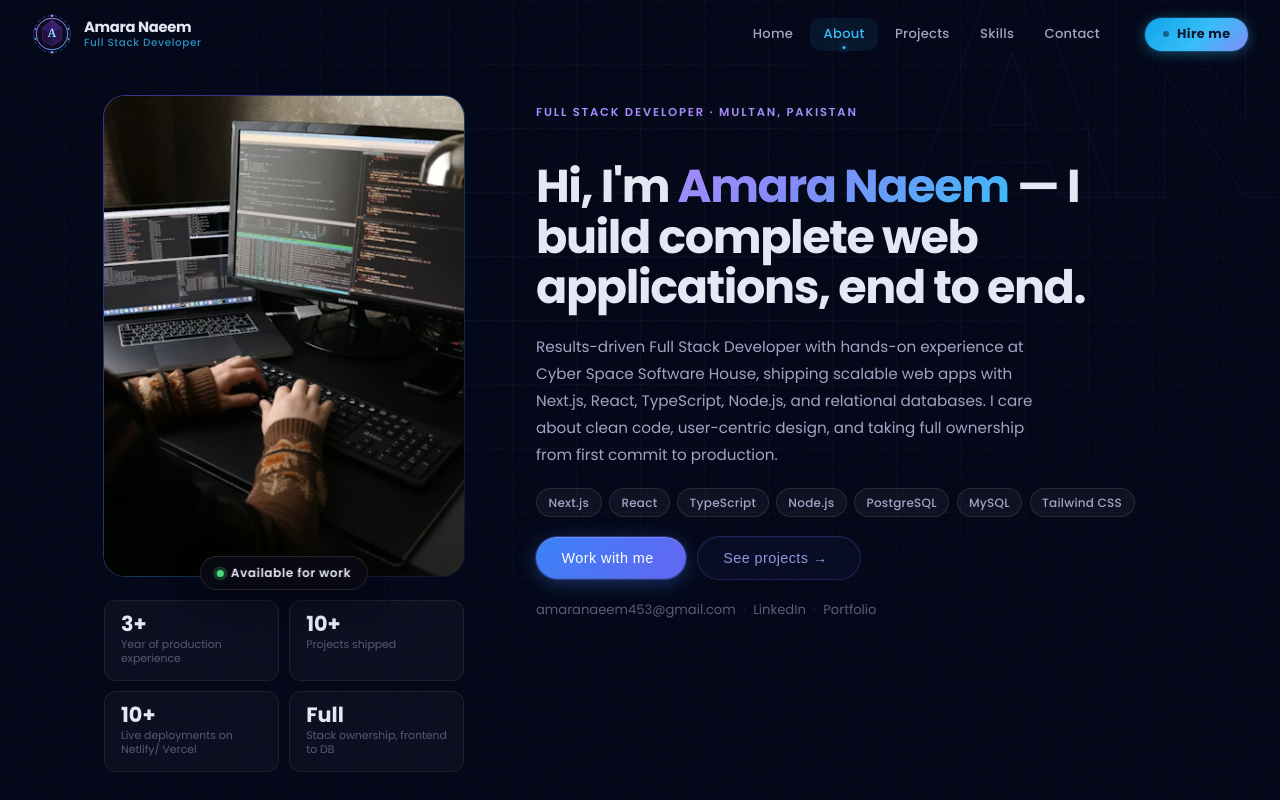
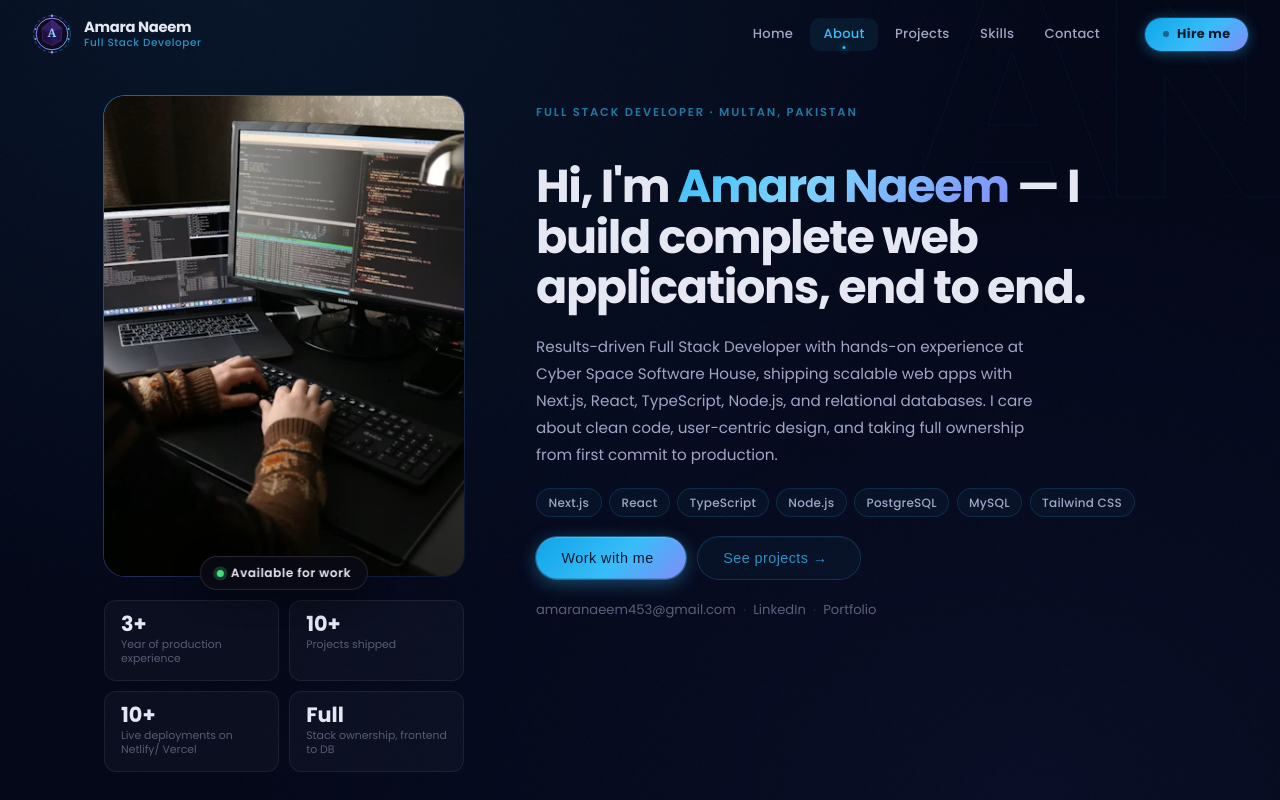
Before and after one commit to AMARA-code/myPortfolio, a React (Vite) app: page /about in a window 1280 px wide. Shown: the top 800 px of the page. Built offline with nearby package versions, Linux system fonts and the light colour scheme.

Commit message:
updated buttons

```diff
--- a/index.html
+++ b/index.html
@@ -3,12 +3,29 @@
   <head>
     <meta charset="UTF-8" />
     <title>Amara Naeem | Full Stack Developer Portfolio</title>
+
     <meta name="viewport" content="width=device-width, initial-scale=1" />
     <meta
       name="description"
       content="Premium full stack developer portfolio showcasing modern React, TypeScript, and UI/UX focused web applications."
     />
+
+    <!-- Prevent white flash on mobile (IMPORTANT FIX) -->
+    <style>
+      html,
+      body {
+        margin: 0;
+        padding: 0;
+        background-color: #080e20;
+      }
+    </style>
+
+    <!-- Mobile browser theme color -->
+    <meta name="theme-color" content="#080e20" />
+
     <link rel="icon" type="image/svg+xml" href="/favicon.svg" />
+
+    <!-- Fonts -->
     <link rel="preconnect" href="https://fonts.googleapis.com" />
     <link rel="preconnect" href="https://fonts.gstatic.com" crossorigin />
     <link
@@ -16,6 +33,7 @@
       rel="stylesheet"
     />
   </head>
+
   <body>
     <div id="root"></div>
     <script type="module" src="/src/main.tsx"></script>
--- a/src/styles/_globals.scss
+++ b/src/styles/_globals.scss
@@ -17,7 +17,18 @@ body,
 
 body {
   font-family: $font-family-base;
-  background: radial-gradient(circle at top, #020617 0, #020617 40%, #020617);
+
+  /* VERY IMPORTANT: instant paint color */
+  background-color: #020617;
+
+  /* your gradients layered on top */
+  background-image:
+    radial-gradient(ellipse at 20% 0%, rgba(56, 189, 248, 0.07), transparent 55%),
+    radial-gradient(ellipse at 80% 100%, rgba(99, 102, 241, 0.06), transparent 55%);
+
+  background-repeat: no-repeat;
+  background-attachment: fixed;
+
   color: $color-text;
   -webkit-font-smoothing: antialiased;
 }
@@ -56,7 +67,8 @@ img {
   text-transform: uppercase;
   letter-spacing: 0.16em;
   font-size: 0.75rem;
-  color: $color-text-muted;
+  // Cyan eyebrow — matches footer col-headings
+  color: rgba(56, 189, 248, 0.6);
   margin-bottom: 1rem;
 }
 
@@ -83,7 +95,8 @@ img {
 }
 
 ::-webkit-scrollbar-thumb {
-  background: linear-gradient(180deg, $color-accent, $color-highlight);
+  // Cyan → indigo gradient matching footer shimmer
+  background: linear-gradient(180deg, #38bdf8, #818cf8);
   border-radius: $radius-pill;
 }
 
@@ -99,12 +112,14 @@ img {
   border-radius: 999px;
   font-size: 0.8rem;
   font-weight: 500;
-  border: 1px solid currentColor;
-  opacity: 0.7;
+  // Cyan border tint to match global theme
+  border: 1px solid rgba(56, 189, 248, 0.35);
+  color: rgba(56, 189, 248, 0.8);
+  opacity: 0.85;
 }
 
 // ═══════════════════════════════════════════════════════════════════════════════
-// BUTTON COMPONENT
+// BUTTON COMPONENT  (glassy variants — mirrors _button.scss defaults)
 // ═══════════════════════════════════════════════════════════════════════════════
 
 .btn {
@@ -150,41 +165,36 @@ img {
   opacity: 1;
 }
 
-// ── PRIMARY — dark glassy indigo at rest, deep purple bloom on hover ─────────
-//    Semi-transparent bg + indigo border so the dark page shows through.
-//    Hover: fills with solid indigo + fires the signature purple glow.
+// ── PRIMARY — cyan solid, matches footer CTA ──────────────────────────────────
 .btn--primary {
-  background: rgba(99, 102, 241, 0.1);           // glassy indigo tint
-  color: #a5b4fc;                                 // soft lavender text
+  background: linear-gradient(135deg, #0ea5e9, #38bdf8 55%, #818cf8);
+  color: #0c1a2e;
   box-shadow:
-    0 0 0 1px rgba(99, 102, 241, 0.45),           // indigo border ring
-    0 4px 20px rgba(79, 70, 229, 0.2),            // subtle depth
-    inset 0 1px 0 rgba(255, 255, 255, 0.06),      // top sheen
-    inset 0 -1px 0 rgba(0, 0, 0, 0.2);            // bottom depth
-  backdrop-filter: blur(12px);
-  -webkit-backdrop-filter: blur(12px);
+    0 0 0 1px rgba(56, 189, 248, 0.4),
+    0 4px 18px rgba(56, 189, 248, 0.38),
+    inset 0 1px 0 rgba(255, 255, 255, 0.18),
+    inset 0 -1px 0 rgba(0, 0, 0, 0.15);
 
   .btn__glow {
     background: radial-gradient(
       ellipse at 50% 0%,
-      rgba(99, 102, 241, 0.18) 0%,
+      rgba(56, 189, 248, 0.2) 0%,
       transparent 70%
     );
   }
 
   &:hover {
-    background: rgba(99, 102, 241, 0.22);          // fills in more on hover
-    color: #e0e7ff;                                 // brightens to near-white
+    background: linear-gradient(135deg, #38bdf8, #7dd3fc 55%, #a5b4fc);
     box-shadow:
-      0 0 0 1.5px rgba(99, 102, 241, 0.75),        // border intensifies
-      0 8px 36px rgba(79, 70, 229, 0.65),           // deep purple bloom
+      0 0 0 1.5px rgba(56, 189, 248, 0.7),
+      0 8px 26px rgba(56, 189, 248, 0.5),
       0 2px 10px rgba(0, 0, 0, 0.4),
-      inset 0 1px 0 rgba(255, 255, 255, 0.1),
-      inset 0 -1px 0 rgba(0, 0, 0, 0.15);
+      inset 0 1px 0 rgba(255, 255, 255, 0.22),
+      inset 0 -1px 0 rgba(0, 0, 0, 0.1);
   }
 }
 
-// ── SECONDARY — cyan glass ───────────────────────────────────────────────────
+// ── SECONDARY — glassy cyan glass ────────────────────────────────────────────
 .btn--secondary {
   background: rgba(56, 189, 248, 0.07);
   color: #38bdf8;
@@ -214,12 +224,12 @@ img {
   }
 }
 
-// ── GHOST — purple hairline border, frosted, brightens on hover ──────────────
+// ── GHOST — cyan hairline border, frosted ────────────────────────────────────
 .btn--ghost {
-  background: rgba(99, 102, 241, 0.04);
-  color: rgba(165, 180, 252, 0.7);
+  background: rgba(56, 189, 248, 0.04);
+  color: rgba(56, 189, 248, 0.75);
   box-shadow:
-    0 0 0 1px rgba(99, 102, 241, 0.22),
+    0 0 0 1px rgba(56, 189, 248, 0.22),
     inset 0 1px 0 rgba(255, 255, 255, 0.03);
   backdrop-filter: blur(8px);
   -webkit-backdrop-filter: blur(8px);
@@ -227,17 +237,17 @@ img {
   .btn__glow {
     background: radial-gradient(
       ellipse at 50% 0%,
-      rgba(99, 102, 241, 0.1) 0%,
+      rgba(56, 189, 248, 0.1) 0%,
       transparent 65%
     );
   }
 
   &:hover {
-    background: rgba(99, 102, 241, 0.1);
-    color: #c7d2fe;
+    background: rgba(56, 189, 248, 0.1);
+    color: #bae6fd;
     box-shadow:
-      0 0 0 1.5px rgba(99, 102, 241, 0.5),
-      0 6px 24px rgba(79, 70, 229, 0.28),
+      0 0 0 1.5px rgba(56, 189, 248, 0.5),
+      0 6px 24px rgba(56, 189, 248, 0.18),
       inset 0 1px 0 rgba(255, 255, 255, 0.06);
   }
 }
--- a/src/styles/components/_button.scss
+++ b/src/styles/components/_button.scss
@@ -63,65 +63,66 @@
     filter: grayscale(0.3);
   }
 
-  // ── PRIMARY — solid blue → indigo fill, strong bloom on hover ─────────────
+  // ── PRIMARY — cyan → sky fill, matches footer CTA button ──────────────────
   &--primary {
-    background: linear-gradient(120deg, #3b82f6 0%, #6366f1 100%);
-    color: #fff;
+    background: linear-gradient(135deg, #0ea5e9, #38bdf8 55%, #818cf8);
+    color: #0c1a2e;
     box-shadow:
-      0 0 0 1px rgba(99, 102, 241, 0.4),
-      0 4px 20px rgba(59, 130, 246, 0.35),
+      0 0 0 1px rgba(56, 189, 248, 0.4),
+      0 4px 18px rgba(56, 189, 248, 0.38),
       inset 0 1px 0 rgba(255, 255, 255, 0.18),
       inset 0 -1px 0 rgba(0, 0, 0, 0.15);
 
     &:hover {
-      background: linear-gradient(120deg, #60a5fa 0%, #818cf8 100%);
-      box-shadow:
-        0 0 0 1.5px rgba(99, 102, 241, 0.7),
-        0 8px 36px rgba(59, 130, 246, 0.55),
-        0 4px 12px rgba(99, 102, 241, 0.4),
-        inset 0 1px 0 rgba(255, 255, 255, 0.22),
-        inset 0 -1px 0 rgba(0, 0, 0, 0.1);
-    }
-  }
-
-  // ── SECONDARY — solid cyan fill ────────────────────────────────────────────
-  &--secondary {
-    background: linear-gradient(120deg, #0ea5e9 0%, #38bdf8 100%);
-    color: #fff;
-    box-shadow:
-      0 0 0 1px rgba(56, 189, 248, 0.4),
-      0 4px 20px rgba(14, 165, 233, 0.35),
-      inset 0 1px 0 rgba(255, 255, 255, 0.18),
-      inset 0 -1px 0 rgba(0, 0, 0, 0.15);
-
-    &:hover {
-      background: linear-gradient(120deg, #38bdf8 0%, #7dd3fc 100%);
+      background: linear-gradient(135deg, #38bdf8, #7dd3fc 55%, #a5b4fc);
       box-shadow:
         0 0 0 1.5px rgba(56, 189, 248, 0.7),
-        0 8px 36px rgba(14, 165, 233, 0.55),
+        0 8px 26px rgba(56, 189, 248, 0.5),
         0 4px 12px rgba(56, 189, 248, 0.35),
         inset 0 1px 0 rgba(255, 255, 255, 0.22),
         inset 0 -1px 0 rgba(0, 0, 0, 0.1);
     }
   }
 
-  // ── GHOST — indigo hairline border, transparent fill, fills on hover ───────
+  // ── SECONDARY — glassy cyan, matches footer nav/card borders ──────────────
+  &--secondary {
+    background: rgba(56, 189, 248, 0.07);
+    color: #38bdf8;
+    box-shadow:
+      0 0 0 1px rgba(56, 189, 248, 0.2),
+      0 4px 16px rgba(0, 0, 0, 0.3),
+      inset 0 1px 0 rgba(56, 189, 248, 0.06);
+    backdrop-filter: blur(10px);
+    -webkit-backdrop-filter: blur(10px);
+
+    &:hover {
+      background: rgba(56, 189, 248, 0.13);
+      color: #7dd3fc;
+      box-shadow:
+        0 0 0 1.5px rgba(56, 189, 248, 0.45),
+        0 8px 28px rgba(56, 189, 248, 0.14),
+        0 2px 8px rgba(0, 0, 0, 0.35),
+        inset 0 1px 0 rgba(56, 189, 248, 0.1);
+    }
+  }
+
+  // ── GHOST — cyan hairline border, frosted, brightens on hover ─────────────
   &--ghost {
-    background: rgba(99, 102, 241, 0.05);
-    color: rgba(165, 180, 252, 0.85);
+    background: rgba(56, 189, 248, 0.04);
+    color: rgba(56, 189, 248, 0.75);
     box-shadow:
-      0 0 0 1px rgba(99, 102, 241, 0.3),
-      inset 0 1px 0 rgba(255, 255, 255, 0.04);
+      0 0 0 1px rgba(56, 189, 248, 0.22),
+      inset 0 1px 0 rgba(255, 255, 255, 0.03);
     backdrop-filter: blur(8px);
     -webkit-backdrop-filter: blur(8px);
 
     &:hover {
-      background: rgba(99, 102, 241, 0.15);
-      color: #e0e7ff;
+      background: rgba(56, 189, 248, 0.1);
+      color: #bae6fd;
       box-shadow:
-        0 0 0 1.5px rgba(99, 102, 241, 0.55),
-        0 6px 24px rgba(79, 70, 229, 0.3),
-        inset 0 1px 0 rgba(255, 255, 255, 0.08);
+        0 0 0 1.5px rgba(56, 189, 248, 0.5),
+        0 6px 24px rgba(56, 189, 248, 0.18),
+        inset 0 1px 0 rgba(255, 255, 255, 0.06);
     }
   }
 }
--- a/src/styles/pages/_about.scss
+++ b/src/styles/pages/_about.scss
@@ -36,7 +36,7 @@
     width: min(600px, 85%);
     height: 1px;
     margin: 0 auto;
-    background: linear-gradient(90deg, transparent, rgba(167,139,250,0.2), transparent);
+    background: linear-gradient(90deg, transparent, rgba(56, 189, 248, 0.15), transparent);
   }
 
   // ── Shared section header ─────────────────────────────────────────────────
@@ -51,7 +51,7 @@
     font-weight: 600;
     letter-spacing: 0.16em;
     text-transform: uppercase;
-    color: #a78bfa;
+    color: rgba(56, 189, 248, 0.6);
     margin-bottom: 0.75rem;
   }
 
@@ -73,7 +73,7 @@
     font-weight: 600;
     letter-spacing: 0.16em;
     text-transform: uppercase;
-    color: #a78bfa;
+    color: rgba(56, 189, 248, 0.6);
     margin: 0 0 1.25rem;
     opacity: 0.85;
   }
@@ -90,17 +90,7 @@
     @media (max-width: $bp-md) { padding-block: 3.5rem 3rem; }
   }
 
-  &__hero-grid-bg {
-    position: absolute;
-    inset: 0;
-    z-index: 0;
-    pointer-events: none;
-    background-image:
-      linear-gradient(to right,  rgba(255,255,255,0.03) 1px, transparent 1px),
-      linear-gradient(to bottom, rgba(255,255,255,0.03) 1px, transparent 1px);
-    background-size: 64px 64px;
-    mask-image: radial-gradient(ellipse 90% 70% at 50% 30%, black 20%, transparent 100%);
-  }
+  // REMOVED: &__hero-grid-bg — horizontal/vertical line pattern deleted
 
   // Large decorative letters behind everything
   &__hero-deco {
@@ -112,7 +102,7 @@
     letter-spacing: -0.06em;
     line-height: 1;
     color: transparent;
-    -webkit-text-stroke: 1px rgba(167,139,250,0.08);
+    -webkit-text-stroke: 1px rgba(56, 189, 248, 0.06);
     pointer-events: none;
     user-select: none;
     z-index: 0;
@@ -163,7 +153,7 @@
     color: #e5e7f3;
 
     &--accent {
-      background: linear-gradient(135deg, #a78bfa 0%, #818cf8 40%, #38bdf8 100%);
+      background: linear-gradient(135deg, #38bdf8 0%, #7dd3fc 40%, #818cf8 100%);
       -webkit-background-clip: text;
       -webkit-text-fill-color: transparent;
       background-clip: text;
@@ -192,16 +182,16 @@
     font-weight: 500;
     padding: 0.28rem 0.72rem;
     border-radius: 999px;
-    border: 1px solid rgba(255,255,255,0.1);
-    background: rgba(255,255,255,0.045);
+    border: 1px solid rgba(56, 189, 248, 0.15);
+    background: rgba(56, 189, 248, 0.04);
     color: $color-text-muted;
     letter-spacing: 0.02em;
     white-space: nowrap;
     transition: border-color 0.2s, background 0.2s;
 
     &:hover {
-      border-color: rgba(167,139,250,0.35);
-      background: rgba(167,139,250,0.07);
+      border-color: rgba(56, 189, 248, 0.35);
+      background: rgba(56, 189, 248, 0.08);
     }
   }
 
@@ -230,7 +220,7 @@
 
     &:hover {
       opacity: 1;
-      border-bottom-color: rgba(167,139,250,0.5);
+      border-bottom-color: rgba(56, 189, 248, 0.45);
     }
   }
 
@@ -264,8 +254,8 @@
     transition: border-color 0.25s, background 0.25s;
 
     &:hover {
-      border-color: rgba(167,139,250,0.2);
-      background: rgba(167,139,250,0.04);
+      border-color: rgba(56, 189, 248, 0.2);
+      background: rgba(56, 189, 248, 0.04);
     }
   }
 
@@ -299,9 +289,9 @@
     inset: -1px;
     border-radius: 22px;
     background: linear-gradient(135deg,
-      rgba(139,92,246,0.5) 0%,
-      rgba(56,189,248,0.3) 50%,
-      rgba(139,92,246,0.08) 100%
+      rgba(56, 189, 248, 0.5) 0%,
+      rgba(129, 140, 248, 0.3) 50%,
+      rgba(56, 189, 248, 0.08) 100%
     );
     z-index: 0;
   }
@@ -357,12 +347,12 @@
     flex-shrink: 0;
   }
 
-  // ── Bio card (kept for backwards compat, now optional) ────────────────────
+  // ── Bio card ──────────────────────────────────────────────────────────────
   &__bio-card {
     margin-top: 1rem;
     padding: 1.5rem;
     border-radius: 16px;
-    border: 1px solid rgba(255,255,255,0.07);
+    border: 1px solid rgba(56, 189, 248, 0.08);
     background: rgba(255,255,255,0.025);
 
     @media (max-width: $bp-lg) { max-width: 480px; margin-inline: auto; }
@@ -457,8 +447,8 @@
     transition: border-color 0.25s, background 0.25s;
 
     &:hover {
-      border-color: rgba(167,139,250,0.15);
-      background: rgba(167,139,250,0.03);
+      border-color: rgba(56, 189, 248, 0.15);
+      background: rgba(56, 189, 248, 0.03);
     }
 
     @media (max-width: $bp-md) {
@@ -474,7 +464,7 @@
     font-weight: 700;
     letter-spacing: 0.12em;
     text-transform: uppercase;
-    color: #a78bfa;
+    color: rgba(56, 189, 248, 0.6);
     opacity: 0.7;
     padding-top: 0.3rem;
 
@@ -501,8 +491,8 @@
     transition: border-color 0.2s, background 0.2s, opacity 0.2s;
 
     &:hover {
-      border-color: rgba(167,139,250,0.3);
-      background: rgba(167,139,250,0.07);
+      border-color: rgba(56, 189, 248, 0.3);
+      background: rgba(56, 189, 248, 0.07);
       opacity: 1;
     }
   }
@@ -546,7 +536,7 @@
       position: absolute;
       top: 0; left: 0;
       width: 3px; height: 100%;
-      background: var(--pillar-color, #a78bfa);
+      background: var(--pillar-color, #38bdf8);
       border-radius: 20px 0 0 20px;
       opacity: 0.55;
     }
@@ -557,7 +547,7 @@
       top: -60px; right: -60px;
       width: 200px; height: 200px;
       border-radius: 50%;
-      background: radial-gradient(circle, var(--pillar-color, #a78bfa) 0%, transparent 70%);
+      background: radial-gradient(circle, var(--pillar-color, #38bdf8) 0%, transparent 70%);
       opacity: 0.06;
       pointer-events: none;
     }
@@ -568,7 +558,7 @@
     font-size: 0.68rem;
     font-weight: 700;
     letter-spacing: 0.14em;
-    color: var(--pillar-color, #a78bfa);
+    color: var(--pillar-color, #38bdf8);
     opacity: 0.65;
     margin-bottom: 0.6rem;
   }
@@ -577,7 +567,7 @@
     width: 32px;
     height: 2px;
     border-radius: 999px;
-    background: var(--pillar-color, #a78bfa);
+    background: var(--pillar-color, #38bdf8);
     opacity: 0.5;
     margin-bottom: 1.1rem;
   }
@@ -616,8 +606,8 @@
     transition: border-color 0.2s, background 0.2s, opacity 0.2s;
 
     &:hover {
-      border-color: color-mix(in srgb, var(--pillar-color, #a78bfa) 40%, transparent);
-      background: color-mix(in srgb, var(--pillar-color, #a78bfa) 8%, transparent);
+      border-color: color-mix(in srgb, var(--pillar-color, #38bdf8) 40%, transparent);
+      background: color-mix(in srgb, var(--pillar-color, #38bdf8) 8%, transparent);
       opacity: 1;
     }
   }
@@ -651,8 +641,8 @@
     width: 1px;
     background: linear-gradient(180deg,
       transparent 0%,
-      rgba(167,139,250,0.35) 10%,
-      rgba(167,139,250,0.35) 90%,
+      rgba(56, 189, 248, 0.3) 10%,
+      rgba(56, 189, 248, 0.3) 90%,
       transparent 100%
     );
 
@@ -695,8 +685,8 @@
     transform: translate(-50%, -50%);
     width: 12px; height: 12px;
     border-radius: 50%;
-    background: #a78bfa;
-    box-shadow: 0 0 0 4px rgba(167,139,250,0.15), 0 0 16px rgba(167,139,250,0.3);
+    background: #38bdf8;
+    box-shadow: 0 0 0 4px rgba(56, 189, 248, 0.15), 0 0 16px rgba(56, 189, 248, 0.3);
     z-index: 1;
 
     @media (max-width: $bp-md) {
@@ -713,7 +703,7 @@
     transition: border-color 0.3s, transform 0.3s;
 
     &:hover {
-      border-color: rgba(167,139,250,0.25);
+      border-color: rgba(56, 189, 248, 0.25);
       transform: translateY(-2px);
     }
 
@@ -726,7 +716,7 @@
     font-weight: 700;
     letter-spacing: 0.14em;
     text-transform: uppercase;
-    color: #a78bfa;
+    color: rgba(56, 189, 248, 0.75);
     margin-bottom: 0.4rem;
     opacity: 0.8;
   }
@@ -776,8 +766,8 @@
     transition: border-color 0.3s, background 0.3s, transform 0.3s;
 
     &:hover {
-      border-color: rgba(167,139,250,0.2);
-      background: rgba(167,139,250,0.04);
+      border-color: rgba(56, 189, 248, 0.2);
+      background: rgba(56, 189, 248, 0.04);
       transform: translateY(-4px);
     }
   }
@@ -785,7 +775,7 @@
   &__value-icon {
     display: block;
     font-size: 2rem;
-    color: #a78bfa;
+    color: #38bdf8;
     margin-bottom: 1rem;
     line-height: 1;
   }
@@ -825,7 +815,7 @@
     transition: border-color 0.3s;
 
     &:hover {
-      border-color: rgba(167,139,250,0.18);
+      border-color: rgba(56, 189, 248, 0.18);
     }
 
     @media (max-width: $bp-md) {
@@ -924,7 +914,7 @@
     text-align: center;
     padding: 5rem 2rem;
     border-radius: 24px;
-    border: 1px solid rgba(167,139,250,0.15);
+    border: 1px solid rgba(56, 189, 248, 0.15);
     background: rgba(255,255,255,0.02);
     overflow: hidden;
 
@@ -940,13 +930,13 @@
     &--l {
       width: 400px; height: 400px;
       top: -100px; left: -120px;
-      background: radial-gradient(circle, rgba(139,92,246,0.2) 0%, transparent 70%);
+      background: radial-gradient(circle, rgba(56, 189, 248, 0.18) 0%, transparent 70%);
     }
 
     &--r {
       width: 350px; height: 350px;
       bottom: -80px; right: -100px;
-      background: radial-gradient(circle, rgba(56,189,248,0.18) 0%, transparent 70%);
+      background: radial-gradient(circle, rgba(129, 140, 248, 0.15) 0%, transparent 70%);
     }
   }
 
```
Also changed, not shown: src/styles/components/_skills.scss (+0 -13 lines), src/styles/pages/_home.scss (+0 -13 lines).
